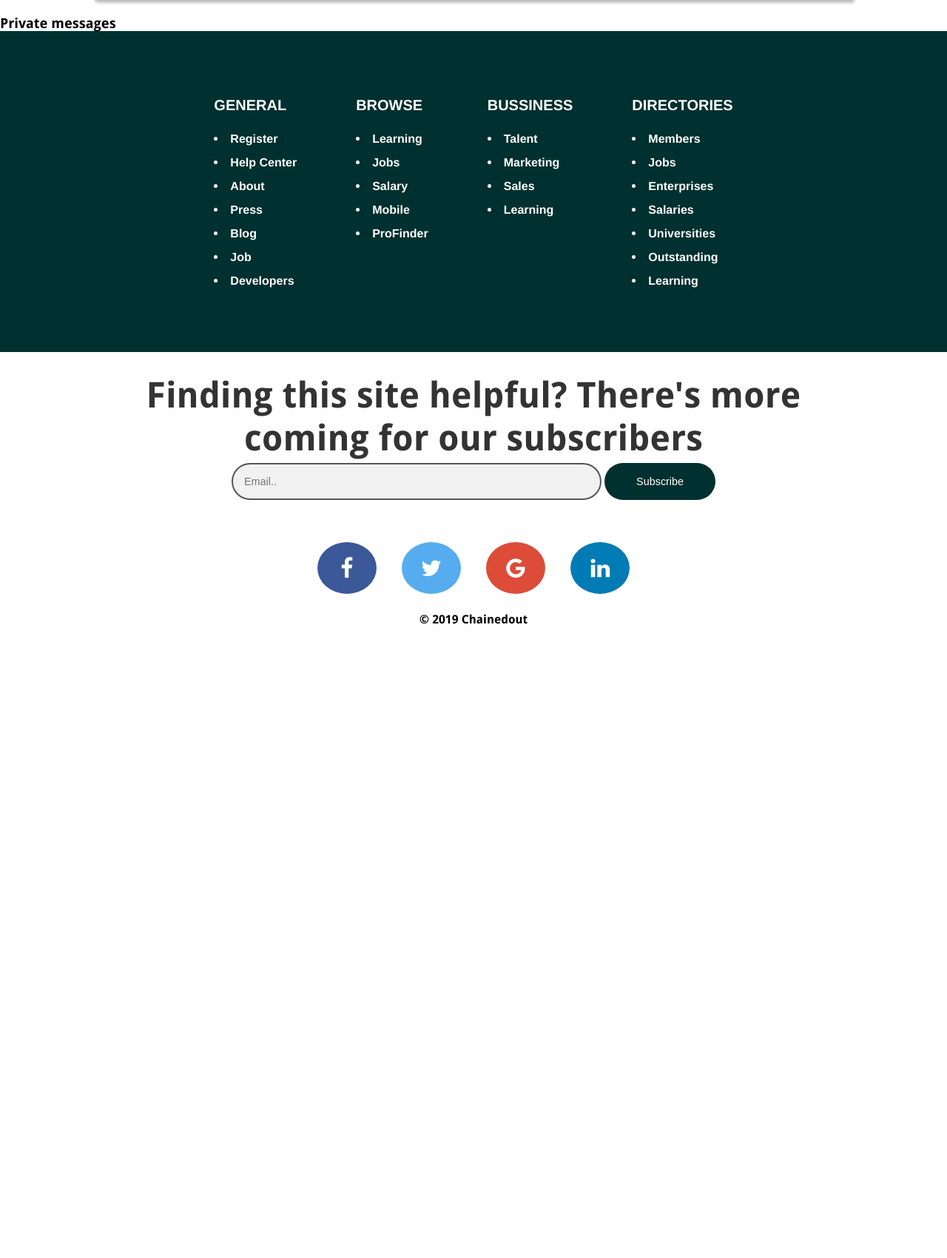
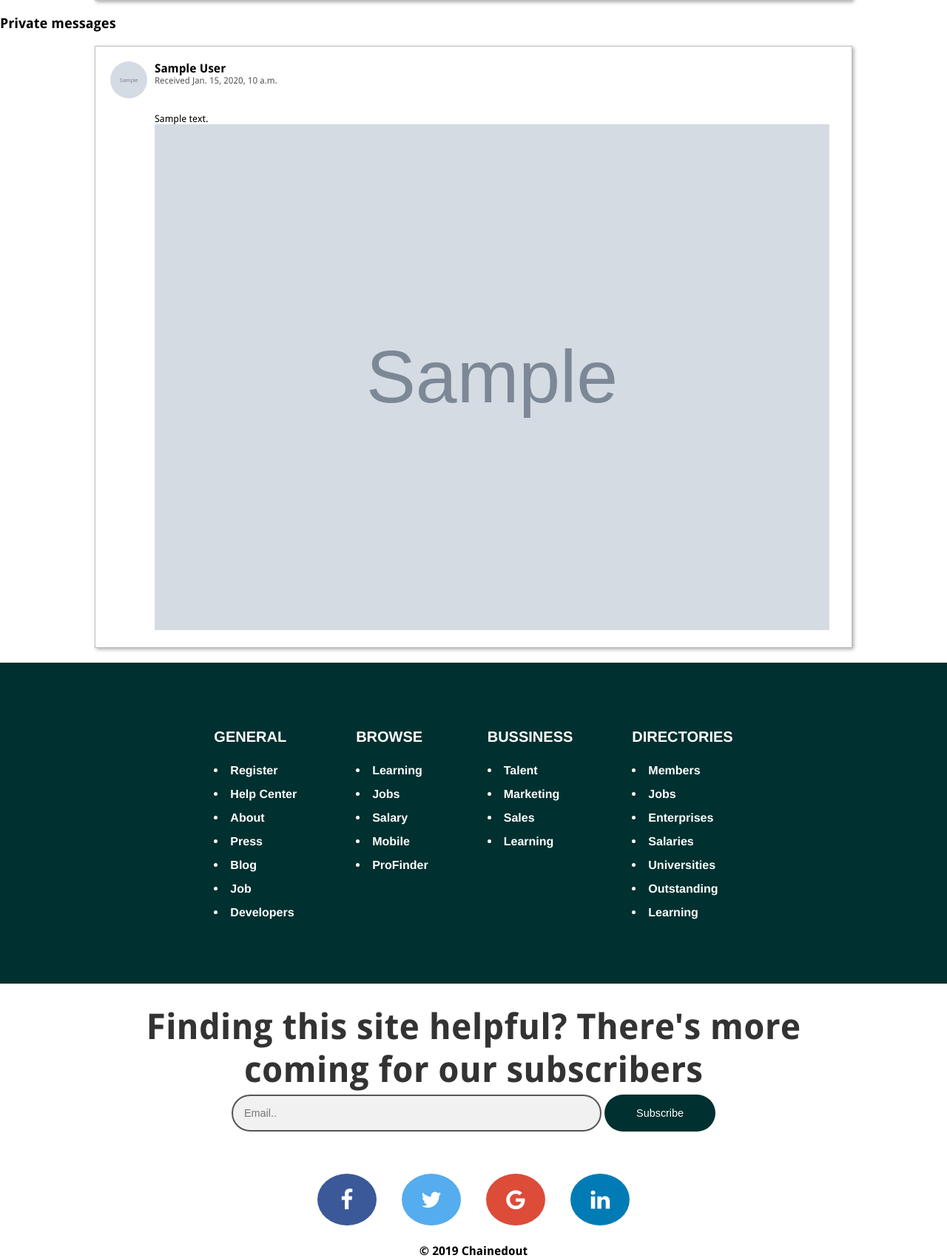
Before and after one commit to UB-ES-19/B4-Chainedout, a Django app: page /inbox/ in a window 1280 px wide. Shown: the part 451-2152 px from the top of the page at 74% size. Before the commit the page ends 1295 px from the top, so only its background shows below. Run offline with Django 3.2, Linux system fonts and the light colour scheme; a user stored in the database is signed in; tables that the repository leaves empty hold one stand-in row (values such as "Sample post"); grey boxes marked "Sample" are stand-in pictures; some libraries are stand-ins or nearby versions.

Commit message:
Added Private messages

```diff
--- a/chainedout/chainedout/settings.py
+++ b/chainedout/chainedout/settings.py
@@ -40,6 +40,7 @@ INSTALLED_APPS = [
     'django.contrib.messages',
     'django.contrib.staticfiles',
     'django_summernote',
+    'django_user_agents',
 ]
 
 MIDDLEWARE = [
@@ -50,6 +51,7 @@ MIDDLEWARE = [
     'django.contrib.auth.middleware.AuthenticationMiddleware',
     'django.contrib.messages.middleware.MessageMiddleware',
     'django.middleware.clickjacking.XFrameOptionsMiddleware',
+    'django_user_agents.middleware.UserAgentMiddleware',
 ]
 
 ROOT_URLCONF = 'chainedout.urls'
--- a/chainedout/templates/user/inbox.html
+++ b/chainedout/templates/user/inbox.html
@@ -36,5 +36,31 @@
     {% endfor %}
 
     <h3>Private messages</h3>
+    {% for message in messages %}
+        <div class="posts-page">
+            <div class="post-box">
+                <div class="current-avatar fleft">
+                    {% if message.sender.profile.image %}
+                        <img src="{{ message.sender.profile.image.url }}" width="128" alt="Avatar" class="post-profile_avatar">
+                    {% else %}
+                        <img src="/static/images/img_avatar.png" width="128" alt="Avatar" class="post-profile_avatar">
+                    {% endif %}
+                    <div class="post-user-information">
+                        <div class="post-name"><p>{{  message.sender.first_name }} {{  message.sender.last_name }}</p></div>
+                        {% if message.created %}
+                            <div class="post-date"><p>Received {{ message.created }}</p></div>
+                        {% endif %}
+                    </div>
+                </div>
+            <div style="clear:both;">
+                <div class="post-body">
+                    {{ message.text }}
+                    {% if message.image %}
+                        <img src="{{ message.image.url }}" width="100%">
+                    {% endif %}
+                </div>
+            </div>
+        </div>
+    {% endfor %}
 
 {% endblock %}
--- a/chainedout/web_chainedout/models.py
+++ b/chainedout/web_chainedout/models.py
@@ -146,3 +146,11 @@ class GroupInvite(models.Model):
     sender = models.ForeignKey(User, on_delete=models.CASCADE, related_name='invites_sent')
     receiver = models.ForeignKey(User, on_delete=models.CASCADE, related_name='invites_received')
     created = models.DateTimeField(default=timezone.now)
+
+
+class PrivateMessage(models.Model):
+    text = models.TextField()
+    sender = models.ForeignKey(User, on_delete=models.CASCADE, related_name='messages_sent')
+    receiver = models.ForeignKey(User, on_delete=models.CASCADE, related_name='messages_received')
+    created = models.DateTimeField(default=timezone.now)
+    image = models.ImageField(null=True, blank=True, upload_to='messages/images')
--- a/chainedout/web_chainedout/urls.py
+++ b/chainedout/web_chainedout/urls.py
@@ -38,6 +38,7 @@ urlpatterns = [
     path('group-invite/<int:group_pk>/<int:invite_pk>/accept-invite/', views.accept_invite, name='accept_invite'),
     path('group-invite/<int:group_pk>/<int:invite_pk>/decline-invite/', views.decline_invite, name='decline_invite'),
     path('inbox/', views.inbox, name='inbox'),
+    path('message/<int:pk>', views.PrivateMessageCreateView.as_view(), name='message'),
 ] + static(settings.MEDIA_URL, document_root=settings.MEDIA_ROOT)
 
 if settings.DEBUG:
--- a/chainedout/web_chainedout/views.py
+++ b/chainedout/web_chainedout/views.py
@@ -7,17 +7,18 @@ from django.core.paginator import Paginator, PageNotAnInteger, EmptyPage
 from django.forms import modelformset_factory
 from django.http import HttpResponseRedirect, JsonResponse
 from django.shortcuts import render, get_object_or_404, redirect
-from django.urls import reverse
+from django.urls import reverse, reverse_lazy
 from django.views.decorators.http import require_POST
 from django.views.generic import DeleteView, UpdateView, ListView, CreateView, RedirectView
 from django.template.defaultfilters import slugify
 from django.db.models import Q
 
-from .models import Follow, Profile, Education, Experience, Post, Comment, Group, GroupPost, GroupInvite, PostImage
+from .models import Follow, Profile, Education, Experience, Post, Comment, Group, GroupPost, GroupInvite, PostImage, \
+    PrivateMessage
 from .forms import RegisterForm, ModifyProfileForm, ModifyUserForm, ModifyBioForm, ModifySkillsForm, \
     ModifyAchievementForm, ModifyExperienceForm, ModifyEducationForm, PostCreateForm, CommentCreateForm, ModifyPostForm, \
     GroupCreateForm, ModifyGroupForm, GroupPostCreateForm, ModifyGroupPostForm, GroupCommentCreateForm, \
-    GroupInviteCreateForm, ImageForm, ImageFormSet
+    GroupInviteCreateForm, ImageForm, ImageFormSet, PrivateMessageCreateForm
 
 
 def index(request):
@@ -241,7 +242,8 @@ def group_post_info(request, group_pk, post_pk):
 
 def inbox(request):
     invites = request.user.invites_received.all()
-    return render(request, 'user/inbox.html', {'invites': invites})
+    messages = request.user.messages_received.all()
+    return render(request, 'user/inbox.html', {'invites': invites, 'messages': messages})
 
 
 def accept_invite(request, group_pk, invite_pk):
@@ -501,3 +503,18 @@ class GroupInviteCreateView(CreateView):
         form_kwargs["user"] = self.request.user
         form_kwargs["group_pk"] = self.kwargs.get("group_pk")
         return form_kwargs
+
+
+class PrivateMessageCreateView(CreateView):
+    template_name = 'user/message.html'
+    model = PrivateMessage
+    form_class = PrivateMessageCreateForm
+
+    def form_valid(self, form):
+        form.instance.sender = self.request.user
+        form.instance.receiver = get_object_or_404(User, pk=self.kwargs.get("pk"))
+        return super(PrivateMessageCreateView, self).form_valid(form)
+
+    def get_success_url(self):
+        user = get_object_or_404(User, pk=self.kwargs.get("pk"))
+        return reverse_lazy('user_info', args=[user.username])
```
Also changed, not shown: chainedout/templates/user/message.html (added, +21 -0 lines), chainedout/templates/user/profile.html (+4 -6 lines), chainedout/web_chainedout/forms.py (+11 -1 lines), chainedout/web_chainedout/migrations/0029_privatemessage.py (added).
